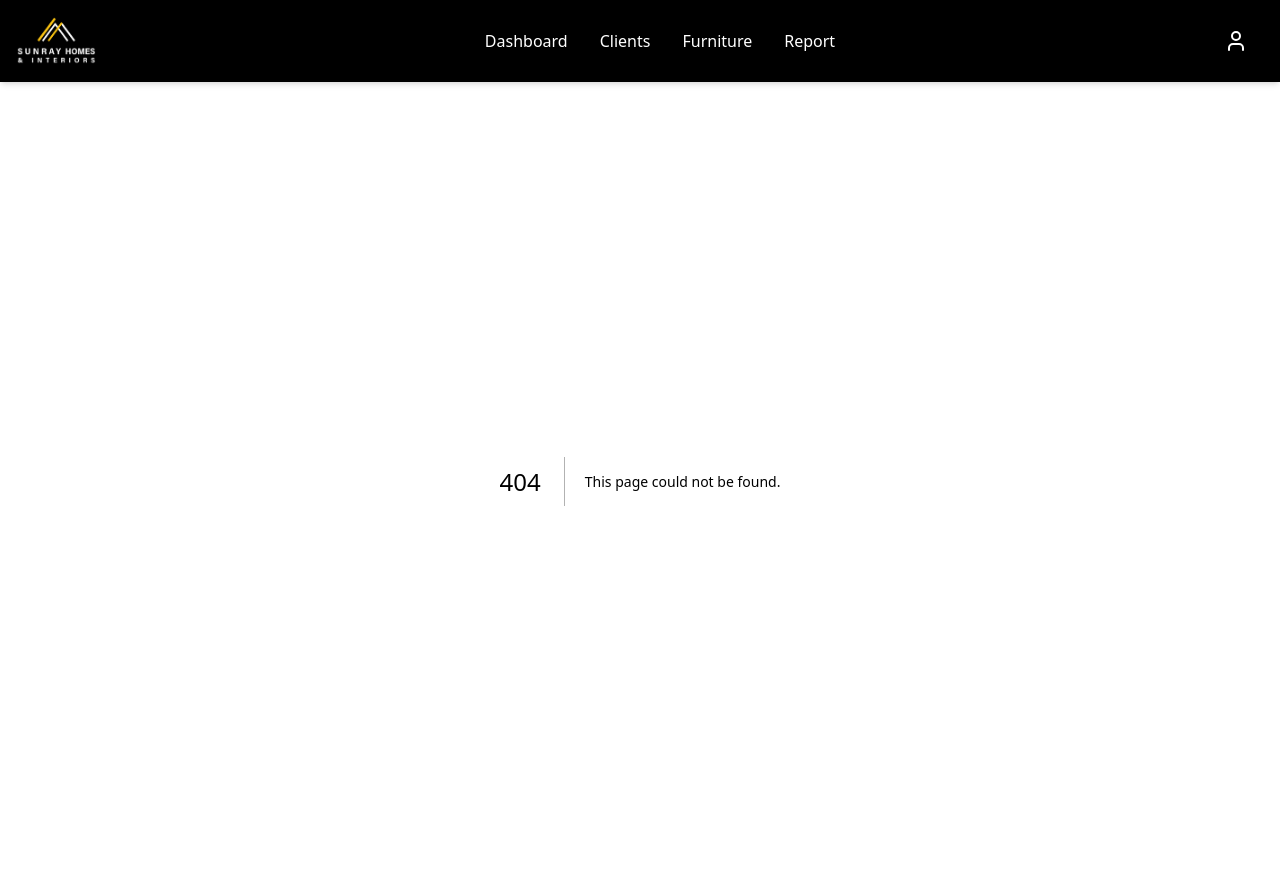
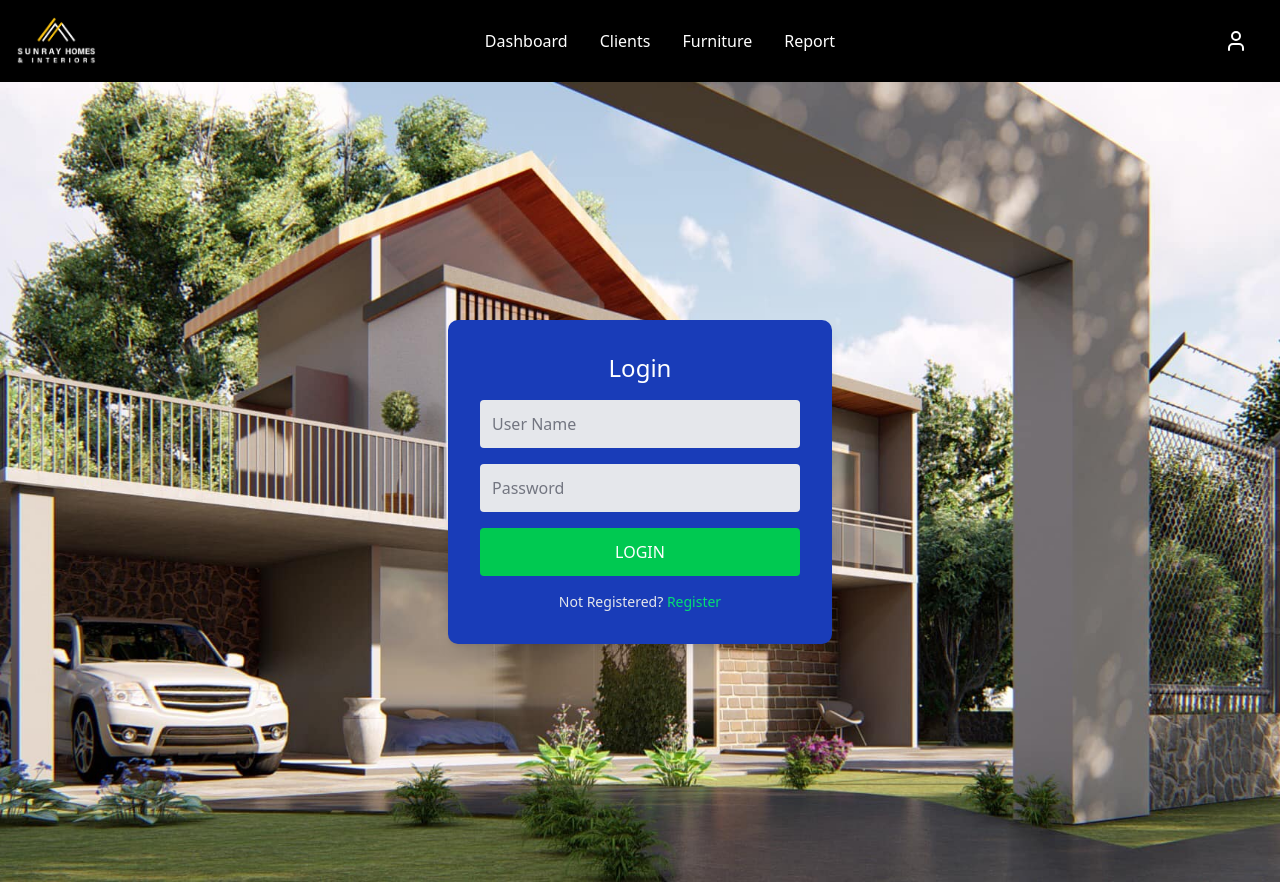
Before and after one commit to Dinujaya69/construction, a Next.js app: page /pages/auth in a window 1280 px wide. Before the commit this address had no page. Built offline with nearby package versions, Linux system fonts and the light colour scheme.

Commit message:
create login and register

```diff
--- /dev/null
+++ b/src/app/pages/auth/page.jsx
@@ -0,0 +1,90 @@
+"use client";
+import { useState } from "react";
+import { useRouter } from "next/navigation"; // Import useRouter from next/navigation
+import Image from "next/image";
+import bgI from "@/assets/img.jpg"; // Ensure the image is in the correct path
+
+export default function AuthPage() {
+  const [formData, setFormData] = useState({
+    username: "",
+    email: "",
+    password: "",
+  });
+
+  const [isLogin, setIsLogin] = useState(true);
+
+  const router = useRouter(); // Initialize the router
+
+  const handleChange = (e) => {
+    setFormData({ ...formData, [e.target.name]: e.target.value });
+  };
+
+  const handleSubmit = (e) => {
+    e.preventDefault();
+    console.log(formData);
+
+    // After successful form submission (e.g., successful login), redirect to the root "/"
+    router.push("/"); // Redirect to the root page
+  };
+
+  return (
+    <div className="relative flex items-center justify-center h-screen bg-cover bg-center">
+      {/* Next.js Image component for optimized background */}
+      <Image
+        src={bgI}
+        alt="Background"
+        layout="fill"
+        objectFit="cover"
+        className="absolute inset-0"
+      />
+      <div className="relative bg-blue-800 bg-opacity-80 p-8 rounded-lg shadow-lg w-96 z-10">
+        <h2 className="text-white text-2xl mb-4 text-center">
+          {isLogin ? "Login" : "Register"}
+        </h2>
+        <form onSubmit={handleSubmit} className="space-y-4">
+          <input
+            type="text"
+            name="username"
+            placeholder="User Name"
+            required
+            className="w-full p-3 rounded bg-gray-200"
+            onChange={handleChange}
+          />
+          {!isLogin && (
+            <input
+              type="email"
+              name="email"
+              placeholder="Email"
+              required
+              className="w-full p-3 rounded bg-gray-200"
+              onChange={handleChange}
+            />
+          )}
+          <input
+            type="password"
+            name="password"
+            placeholder="Password"
+            required
+            className="w-full p-3 rounded bg-gray-200"
+            onChange={handleChange}
+          />
+          <button
+            type="submit"
+            className="w-full p-3 rounded bg-green-500 hover:bg-green-600 text-white uppercase"
+          >
+            {isLogin ? "Login" : "Register"}
+          </button>
+        </form>
+        <p className="text-gray-200 text-sm mt-4 text-center">
+          {isLogin ? "Not Registered? " : "Already Registered? "}
+          <span
+            className="text-green-400 cursor-pointer"
+            onClick={() => setIsLogin(!isLogin)}
+          >
+            {isLogin ? "Register" : "Login"}
+          </span>
+        </p>
+      </div>
+    </div>
+  );
+}
--- a/src/components/common/Header.jsx
+++ b/src/components/common/Header.jsx
@@ -41,7 +41,10 @@ const Header = () => {
         </nav>
 
         <div className="flex items-center space-x-4">
-          <User className="w-6 h-6 cursor-pointer" />
+          <Link href="/pages/auth" className="py-2 hover:underline">
+
+            <User className="w-6 h-6 cursor-pointer" />
+          </Link>
           <button className="md:hidden" onClick={() => setMenuOpen(!menuOpen)}>
             <Menu className="w-6 h-6" />
           </button>
--- a/src/components/furniture/add-item-modal.jsx
+++ b/src/components/furniture/add-item-modal.jsx
@@ -50,22 +50,7 @@ export default function AddItemModal({
         </div>
 
         <form onSubmit={handleSubmit} className="space-y-4">
-          <div>
-            <label className="block mb-1 font-medium">Category</label>
-            <select
-              className="w-full p-2 border rounded-md"
-              value={newItem.category}
-              onChange={(e) =>
-                setNewItem({ ...newItem, category: e.target.value })
-              }
-            >
-              {categories.map((category) => (
-                <option key={category} value={category}>
-                  {category}
-                </option>
-              ))}
-            </select>
-          </div>
+
 
           <div>
             <label className="block mb-1 font-medium">Image URL</label>
--- a/src/components/furniture/category-buttons.jsx
+++ b/src/components/furniture/category-buttons.jsx
@@ -1,28 +1,21 @@
-"use client";
-
 import { Plus } from "lucide-react";
 import React from "react";
-import { initialItems } from "@/data/furniture-data";
 
 export default function CategoryButtons({
+  categories,
   selectedCategory,
   onCategoryClick,
   onAddClick,
 }) {
-  // Extract unique categories from initialItems, excluding "OTHER"
-  const displayCategories = [
-    ...new Set(initialItems.map((item) => item.category)),
-  ].filter((cat) => cat !== "OTHER");
-
   return (
-    <div className="flex flex-wrap gap-4">
-      {displayCategories.map((category) => (
+    <div className="flex flex-wrap gap-8 justify-center">
+      {categories.map((category) => (
         <button
           key={category}
-          className={`px-6 py-4 rounded-md text-white font-medium min-w-[120px] transition-colors ${
+          className={`px-16 py-12 rounded-3xl text-white font-bold min-w-[200px] min-h-[160px] text-2xl transition-all shadow-2xl ${
             selectedCategory === category
-              ? "bg-blue-700"
-              : "bg-blue-500 hover:bg-blue-600"
+              ? "bg-blue-700 scale-105"
+              : "bg-blue-500 hover:bg-blue-600 hover:scale-105"
           }`}
           onClick={() => onCategoryClick(category)}
         >
@@ -30,10 +23,10 @@ export default function CategoryButtons({
         </button>
       ))}
       <button
-        className="px-6 py-4 rounded-md bg-blue-500 hover:bg-blue-600 text-white font-medium min-w-[120px] flex items-center justify-center"
+        className="px-16 py-12 rounded-3xl bg-blue-500 hover:bg-blue-600 text-white font-bold min-w-[200px] min-h-[160px] flex items-center justify-center shadow-2xl hover:scale-105 transition-all"
         onClick={onAddClick}
       >
-        <Plus className="w-5 h-5" />
+        <Plus className="w-12 h-12" />
       </button>
     </div>
   );
--- a/src/components/furniture/furniture-inventory.jsx
+++ b/src/components/furniture/furniture-inventory.jsx
@@ -4,28 +4,38 @@ import { useState } from "react";
 import CategoryButtons from "./category-buttons";
 import ItemsGrid from "./items-grid";
 import AddItemModal from "./add-item-modal";
-import { initialItems, categories, generateNewId } from "@/data/furniture-data";
-
+import {
+  initialItems,
+  categories as initialCategories,
+  generateNewId,
+} from "@/data/furniture-data";
 
 export default function FurnitureInventory() {
   const [selectedCategory, setSelectedCategory] = useState(null);
   const [isAddModalOpen, setIsAddModalOpen] = useState(false);
+  const [isAddCategoryModalOpen, setIsAddCategoryModalOpen] = useState(false);
   const [items, setItems] = useState(initialItems);
+  const [categories, setCategories] = useState(initialCategories);
+  const [newCategory, setNewCategory] = useState("");
 
   const handleCategoryClick = (category) => {
     setSelectedCategory(category);
   };
 
   const handleAddItem = (newItem) => {
-    // Generate a new ID based on category
     const id = generateNewId(newItem.category, items);
-
-    // Add the new item to the items array
     setItems([...items, { ...newItem, id }]);
     setIsAddModalOpen(false);
   };
 
-  // Filter items by selected category
+  const handleAddCategory = () => {
+    if (newCategory && !categories.includes(newCategory)) {
+      setCategories([...categories, newCategory]);
+    }
+    setNewCategory("");
+    setIsAddCategoryModalOpen(false);
+  };
+
   const filteredItems = selectedCategory
     ? items.filter((item) => item.category === selectedCategory)
     : [];
@@ -33,9 +43,10 @@ export default function FurnitureInventory() {
   return (
     <div className="space-y-8">
       <CategoryButtons
+        categories={categories}
         selectedCategory={selectedCategory}
         onCategoryClick={handleCategoryClick}
-        onAddClick={() => setIsAddModalOpen(true)}
+        onAddClick={() => setIsAddCategoryModalOpen(true)}
       />
 
       {selectedCategory && (
@@ -53,6 +64,44 @@ export default function FurnitureInventory() {
         categories={categories}
         selectedCategory={selectedCategory}
       />
+
+      {isAddCategoryModalOpen && (
+        <div className="fixed inset-0 bg-black/50 flex items-center justify-center z-50">
+          <div className="bg-white rounded-lg p-6 w-full max-w-md">
+            <div className="flex justify-between items-center mb-4">
+              <h2 className="text-xl font-bold">Add New Category</h2>
+              <button
+                onClick={() => setIsAddCategoryModalOpen(false)}
+                className="text-gray-500 hover:text-gray-700"
+              >
+                ✖
+              </button>
+            </div>
+            <input
+              type="text"
+              className="w-full p-2 border rounded-md"
+              placeholder="Enter category name"
+              value={newCategory}
+              onChange={(e) => setNewCategory(e.target.value)}
+            />
+            <div className="flex justify-end gap-2 pt-2">
+              <button
+                type="button"
+                onClick={() => setIsAddCategoryModalOpen(false)}
+                className="px-4 py-2 border border-gray-300 rounded-md hover:bg-gray-50"
+              >
+                Cancel
+              </button>
+              <button
+                onClick={handleAddCategory}
+                className="px-4 py-2 bg-blue-500 text-white rounded-md hover:bg-blue-600"
+              >
+                Add
+              </button>
+            </div>
+          </div>
+        </div>
+      )}
     </div>
   );
 }
--- a/src/components/furniture/items-grid.jsx
+++ b/src/components/furniture/items-grid.jsx
@@ -1,5 +1,4 @@
-"use client";
-
+// items-grid.js
 import Image from "next/image";
 import { Plus } from "lucide-react";
 
@@ -18,7 +17,7 @@ export default function ItemsGrid({ category, items, onAddClick }) {
           >
             <div className="bg-emerald-400 rounded-lg overflow-hidden w-[250px] h-[180px] flex items-center justify-center">
               <Image
-                src={item.image || "/placeholder.svg"}
+                src={item.image}
                 alt={`${category} ${item.id}`}
                 width={250}
                 height={180}
```
Also changed, not shown: src/assets/img.jpg (added).
